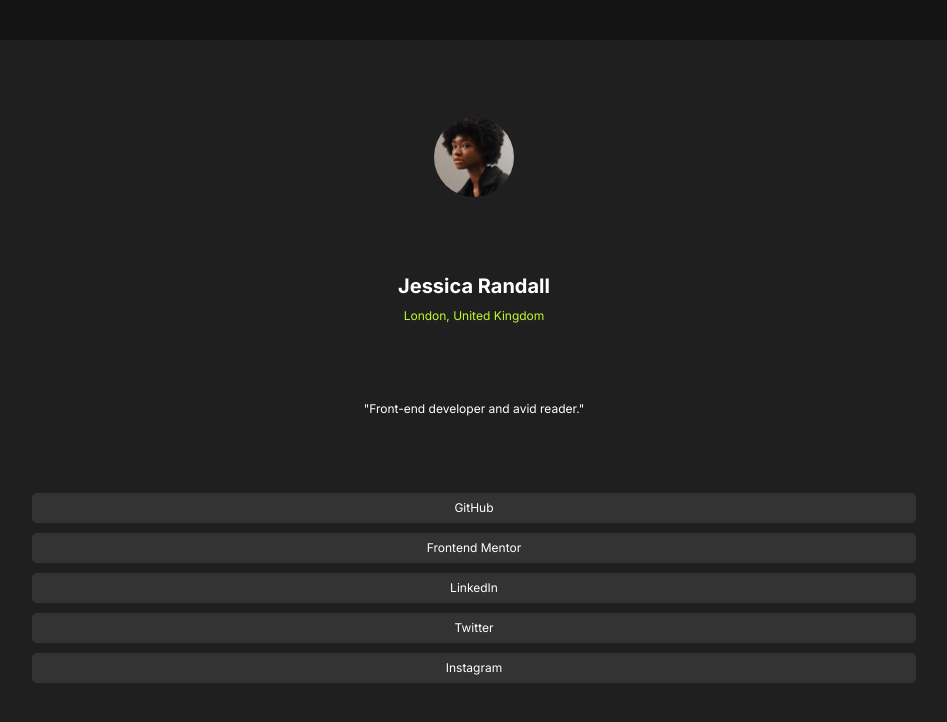
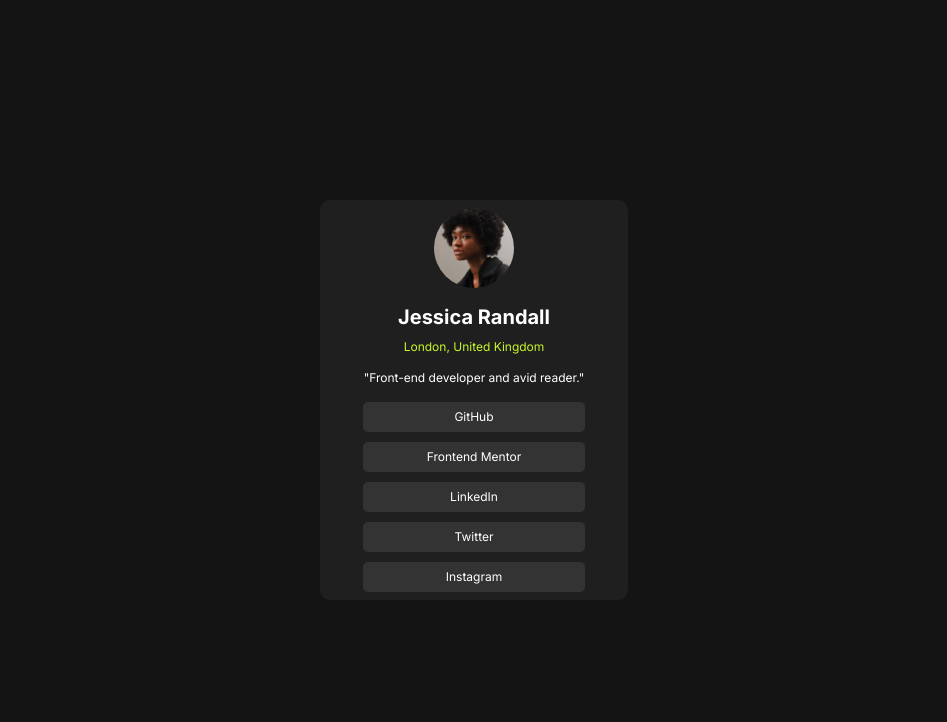
Before and after one commit to dhdarken/social-links-profile-main, a plain HTML site: page index.html in a window 1536 px wide. Shown: the whole page, without its empty margins (294-1241 px from the left). Drawn offline with Linux system fonts and the light colour scheme.

Commit message:
fixed error min with for max with for responsive 1440px

```diff
--- a/style.css
+++ b/style.css
@@ -97,9 +97,14 @@ body {
   color: var(--Grey-900);
 }
 
-/*@media screen and (max-width: 1440px) {
+@media screen and (min-width: 1440px) {
   .card {
     width: 20%;
-    height: 70%;
+    height: 50%;
+    gap: 0;
+    display: flex;
+    flex-direction: column;
+    justify-content: space-around;
+    align-items: center;
   }
-}*/
+}
```
